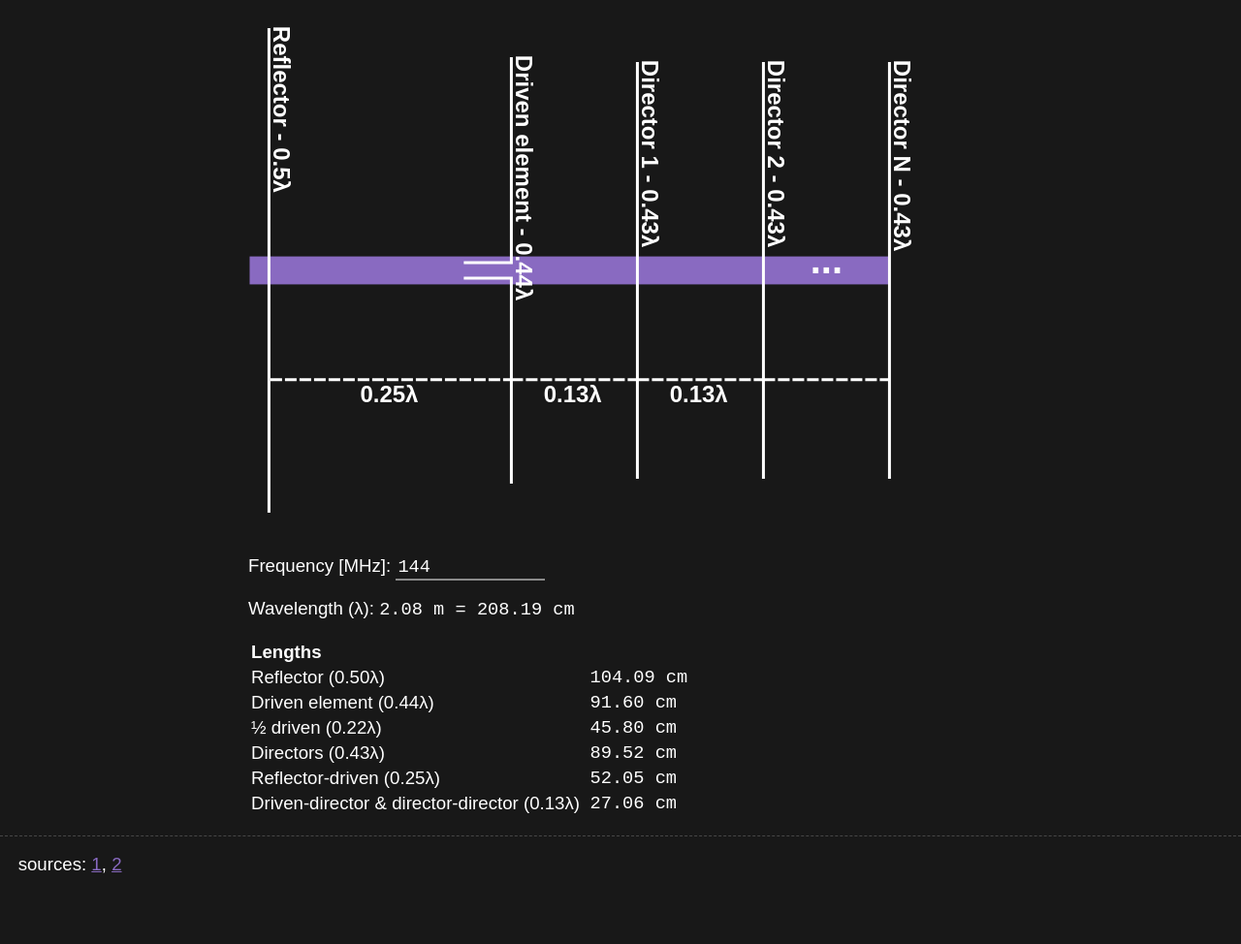
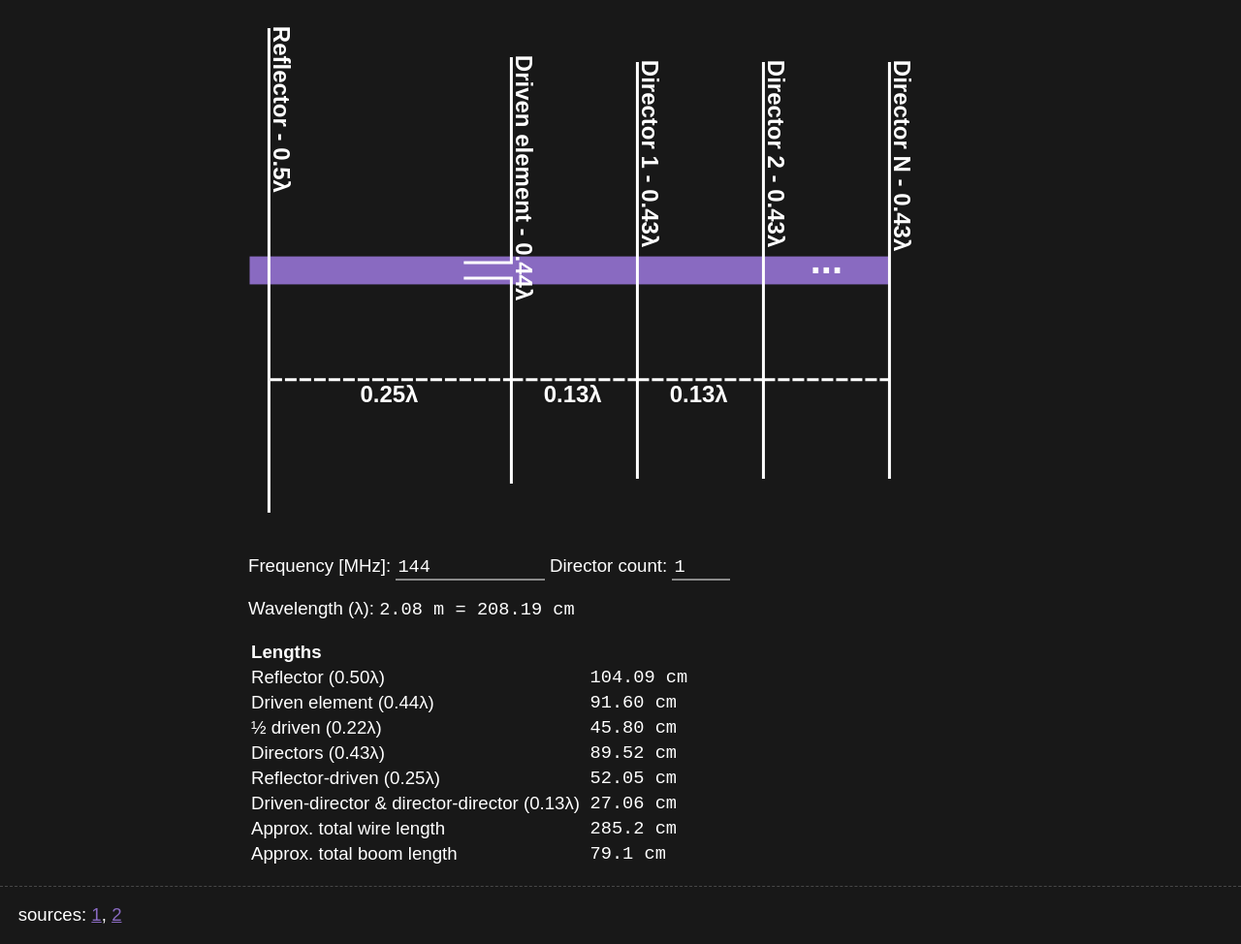
Before and after one commit to chfour/antennas, a plain HTML site: page yagi-uda/index.html in a window 1280 px wide. Shown: the part 89-1063 px from the top of the page at 97% size. Before the commit the page ends 1011 px from the top, so only its background shows below. Drawn offline with Linux system fonts and the light colour scheme.

Commit message:
add wire and boom length approximations to yagi

```diff
--- a/style.css
+++ b/style.css
@@ -34,7 +34,7 @@ img {
     font-family: "Fira Code", monospace;
 }
 
-#frequency {
+input[type='number'], input[type='text'] {
     font-size: 100%;
     color: white;
     background-color: transparent;
@@ -42,7 +42,7 @@ img {
     border-bottom: 2px solid #8a8a8a;
     width: 8em;
 }
-#frequency:focus {
+input[type='number']:focus, input[type='text']:focus {
     outline: none;
     border-color: white;
 }
--- a/yagi-uda/index.html
+++ b/yagi-uda/index.html
@@ -22,6 +22,8 @@
         <p>
             <label for="frequency">Frequency [MHz]: </label>
             <input type="number" id="frequency" class="val" min="1" value="144">
+            <label for="director-count">Director count: </label>
+            <input type="number" id="director-count" class="val" min="1" value="1" style="width: 3em;">
         </p>
 
         <div id="results">
@@ -37,6 +39,8 @@
                 <tr><td>Directors (0.43&#955;)</td> <td id="element-d" class="val">N cm</td></tr>
                 <tr><td>Reflector-driven (0.25&#955;)</td> <td id="spacing-r-d" class="val">N cm</td></tr>
                 <tr><td>Driven-director &amp; director-director (0.13&#955;)</td> <td id="spacing-a-d" class="val">N cm</td></tr>
+                <tr><td>Approx. total wire length</td> <td id="wirelength" class="val">N cm</td></tr>
+                <tr><td>Approx. total boom length</td> <td id="boomlength" class="val">N cm</td></tr>
             </tbody>
             </table>
         </div>
@@ -52,13 +56,15 @@
     <script>
         function update() {
             // the frequency input, value is in MHz so let's convert to Hz
-            const f = document.getElementById('frequency').value * 1000 * 1000;
+            const f = parseFloat(document.getElementById('frequency').value) * 1000 * 1000;
+            const directorCount = parseInt(document.getElementById('director-count').value);
             // ignore invalid values
-            if(f < 1) return;
+            console.debug({f, directorCount});
+            if(!f || !directorCount) return;
 
             // calculate wavelength
             const wl = freqToWavelength(f);
-            console.debug(f, wl);
+            console.debug({wl});
 
             // set values
             document.getElementById('wavelength').textContent = `${wl.toFixed(2)} m = ${(wl*100).toFixed(2)} cm`;
@@ -70,11 +76,15 @@
 
             document.getElementById('spacing-r-d').textContent = `${(0.25*wl*100).toFixed(2)} cm`;
             document.getElementById('spacing-a-d').textContent = `${(0.13*wl*100).toFixed(2)} cm`;
+
+            document.getElementById('wirelength').textContent = `${((0.50 + 0.44 + 0.43*directorCount)*wl*100).toFixed(1)} cm`;
+            document.getElementById('boomlength').textContent = `${((0.25 + 0.13*directorCount)*wl*100).toFixed(1)} cm`;
         }
-        // add event listeners to the frequency input
-        const freqinput = document.getElementById('frequency');
-        freqinput.addEventListener('change', update);
-        freqinput.addEventListener('keyup', update);
+        // add event listeners to the inputs
+        document.querySelectorAll('input').forEach(e => {
+            e.addEventListener('change', update);
+            e.addEventListener('keyup', update);
+        });
         update();
     </script>
 </body>
```
